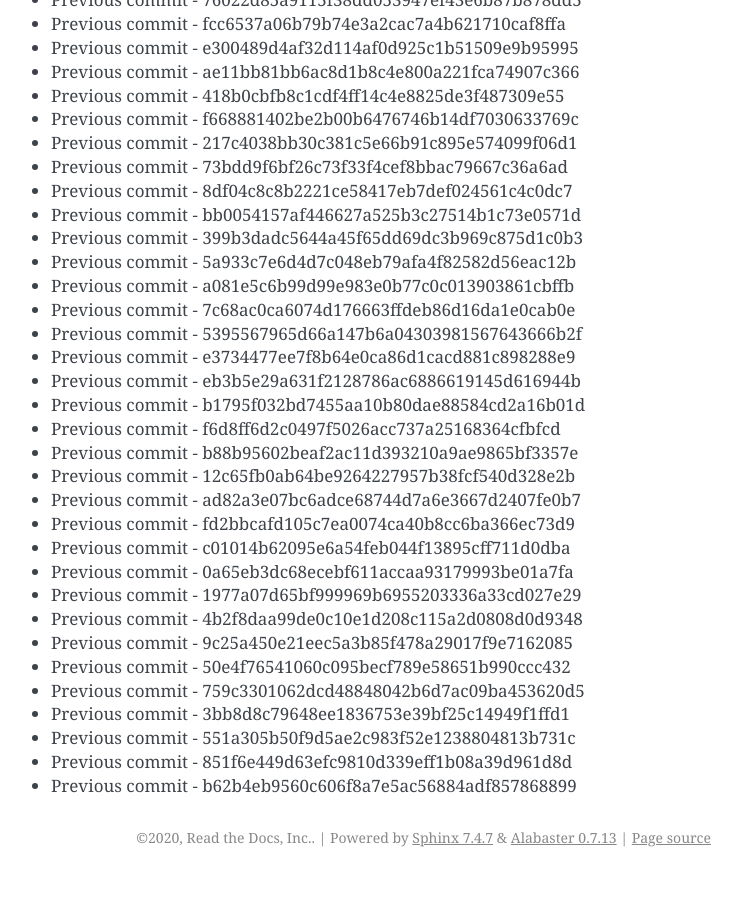
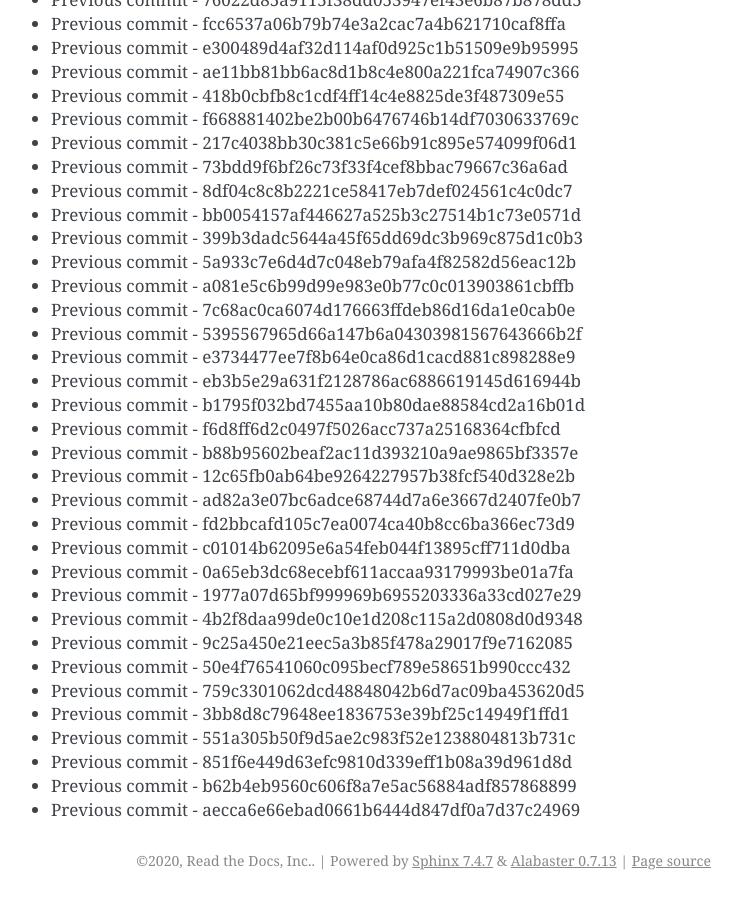
Before and after one commit to readthedocs/rtd-git-stresstest, a Sphinx documentation site: the page built from docs/updates.rst, in a window 1280 px wide and 900 px high, scrolled down 10388 px. Shown: the whole window, without its empty margins (399-1141 px from the left). Built offline with Sphinx 7.4.7, drawn with Linux system fonts in a browser that asks for light colours; before the commit the page ends 11265 px from its top, so only the background shows below that.

Commit message:
Generating commit from previous: aecca6e66ebad0661b6444d847df0a7d37c24969

```diff
--- a/docs/updates.rst
+++ b/docs/updates.rst
@@ -468,3 +468,4 @@ It can be tested for any performance characteristics.
 * Previous commit - 551a305b50f9d5ae2c983f52e1238804813b731c
 * Previous commit - 851f6e449d63efc9810d339eff1b08a39d961d8d
 * Previous commit - b62b4eb9560c606f8a7e5ac56884adf857868899
+* Previous commit - aecca6e66ebad0661b6444d847df0a7d37c24969
```
